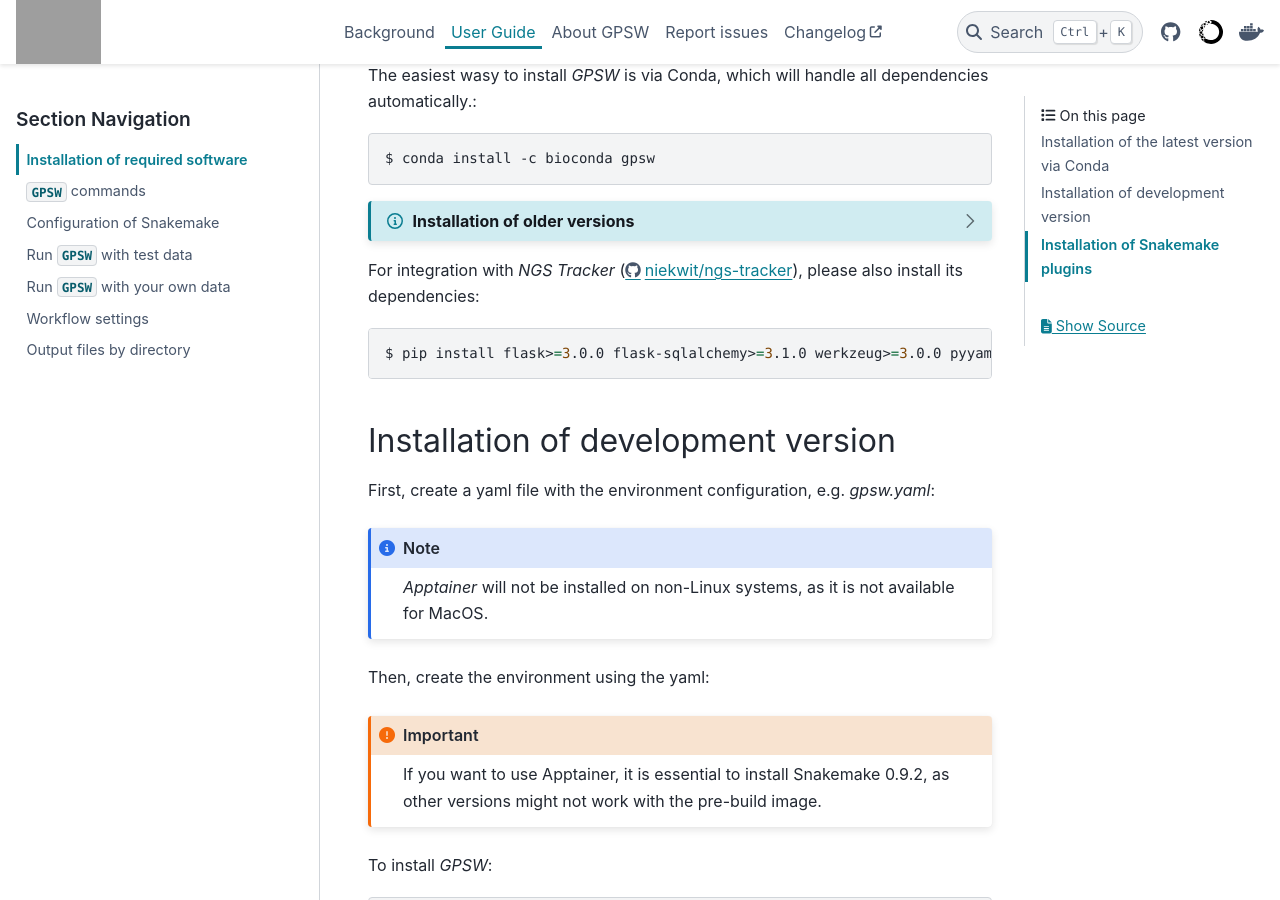
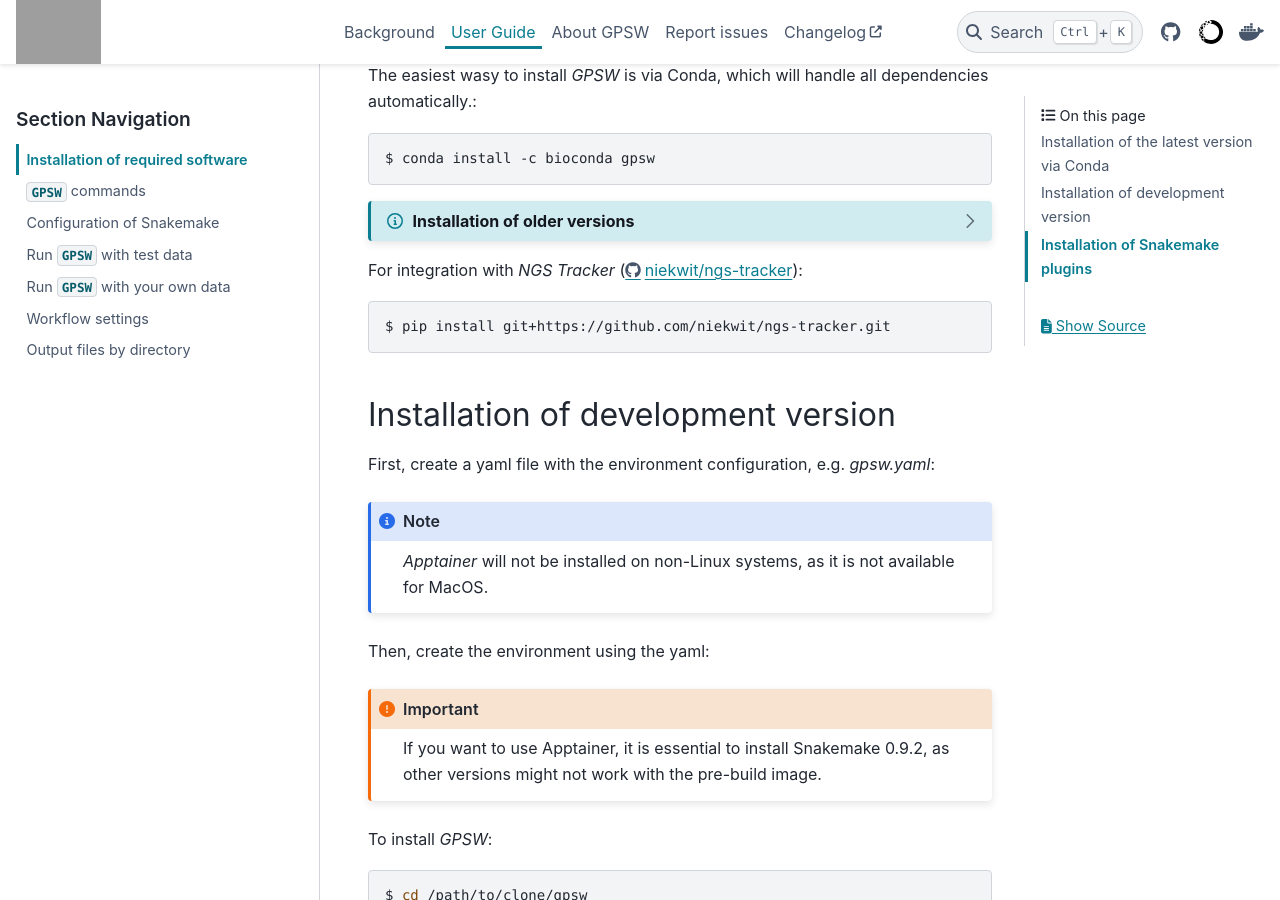
Before and after one commit to niekwit/gps-orfeome, a Sphinx documentation site: the page built from docs/installation_of_required_software.rst, in a window 1280 px wide and 900 px high, scrolled down 399 px. Built offline with Sphinx 7.4.7 and the PyData theme 0.15.4, drawn with Linux system fonts in a browser that asks for light colours; grey boxes are pictures that could not be loaded.

Commit message:
correct ngs-tracker installation command

```diff
--- a/docs/installation_of_required_software.rst
+++ b/docs/installation_of_required_software.rst
@@ -34,11 +34,11 @@ The easiest wasy to install `GPSW` is via Conda, which will handle all dependenc
    All available releases can be found on the `GitHub releases page <https://github.com/niekwit/gps-orfeome/releases>`_.
 
 
-For integration with `NGS Tracker` (https://github.com/niekwit/ngs-tracker), please also install its dependencies:
+For integration with `NGS Tracker` (https://github.com/niekwit/ngs-tracker):
 
 .. code-block:: shell
 
-   $ pip install flask>=3.0.0 flask-sqlalchemy>=3.1.0 werkzeug>=3.0.0 pyyaml>=6.0 requests>=2.28 black>=22.0
+   $ pip install git+https://github.com/niekwit/ngs-tracker.git
 
 
 Installation of development version
```
